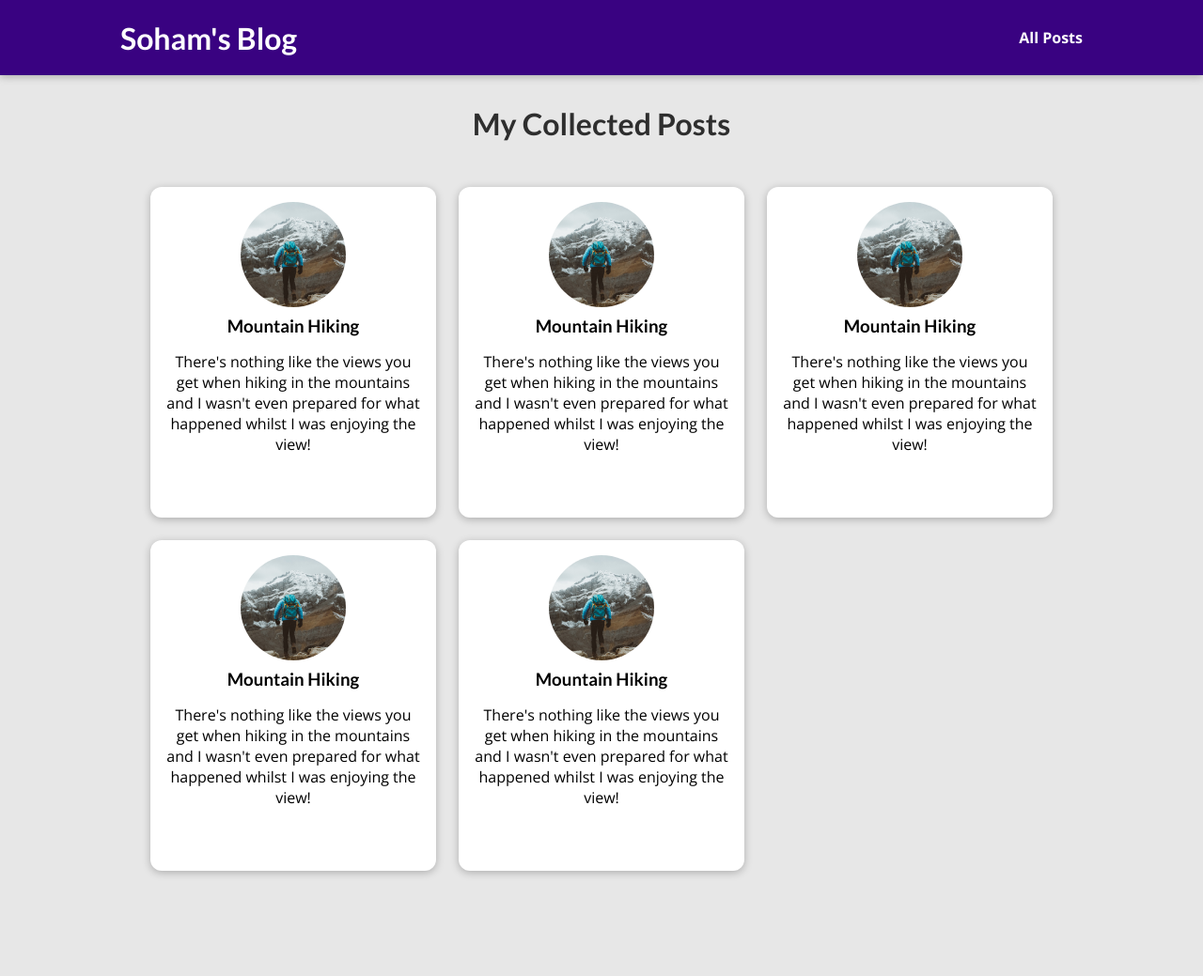
After one commit to DebanganMandal/Django-Blog-Post-Website, a Django app: template blog/templates/blog/all-posts.html in a window 1280 px wide. The commit adds this page. Shown: the whole page at 94% size. Run offline with Django 4.2, Linux system fonts and the light colour scheme; the template is opened without the code that fills it, so the values that code supplies are empty.

Commit message:
second commit

```diff
--- /dev/null
+++ b/blog/static/blog/all-posts.css
@@ -0,0 +1,43 @@
+body {
+    background-color: #e7e7e7;
+  }
+
+  #main-navigation {
+    background-color: #390281;
+    box-shadow: 0 2px 8px rgba(0, 0, 0, 0.25);
+  }
+
+  #all-posts {
+    margin: 7rem auto;
+    width: 90%;
+    max-width: 60rem;
+  }
+
+  #all-posts h2 {
+    text-align: center;
+    font-size: 2rem;
+    color: #2e2e2e;
+    margin: 3rem 0;
+  }
+
+  ul {
+    list-style: none;
+    margin: 0;
+    padding: 0;
+    display: grid;
+    grid-template-columns: repeat(auto-fill, minmax(17rem, 1fr));
+    gap: 1.5rem;
+  }
+
+  .post img {
+    width: 7rem;
+    height: 7rem;
+  }
+
+  .post a {
+    height: 22rem;
+    transform-origin: center;
+    box-shadow: 0 2px 8px rgba(0, 0, 0, 0.25);
+    border-radius: 12px;
+    background-color: white;
+  }
--- /dev/null
+++ b/blog/static/blog/includes/post.css
@@ -0,0 +1,43 @@
+.post {
+    display: flex;
+    flex-direction: column;
+    align-items: center;
+    text-align: center;
+  }
+
+  .post a {
+    text-decoration: none;
+    color: black;
+    transition: all 0.2s ease;
+    padding: 1rem;
+  }
+
+  .post a:hover,
+  .post a:active {
+    transform: scale(1.1);
+    background-color: #390281;
+    color: white;
+  }
+
+  .post img {
+    width: 5rem;
+    height: 5rem;
+    object-fit: cover;
+    border-radius: 50%;
+  }
+
+  .post h3 {
+    margin: 0.25rem 0;
+  }
+
+  .post time {
+    color: #666666;
+    margin: 0.25rem;
+    font-style: italic;
+    font-size: 0.85rem;
+  }
+
+  .post:hover time,
+  .post:active time {
+    color: white;
+  }
--- a/blog/static/blog/index.css
+++ b/blog/static/blog/index.css
@@ -31,7 +31,6 @@
 #welcome p {
   color: white;
   font-size: 1.5rem;
-  margin-top: 10rem;
 }
 
 #latest-posts {
@@ -41,6 +40,9 @@
   width: 60rem;
   margin: -6rem auto 2rem auto;
   box-shadow: 1px 1px 12px rgba(0, 0, 0, 0.4);
+  display: flex;
+  align-items: center;
+  justify-items: center;
 }
 
 #latest-posts h2 {
--- /dev/null
+++ b/blog/templates/blog/all-posts.html
@@ -0,0 +1,25 @@
+{% extends "base.html" %}
+{% load static %}
+
+{% block title %}
+    All My Posts
+{% endblock %}
+
+{% block css_files %}
+    <link rel="stylesheet" href="{% static "blog/includes/post.css" %}">
+    <link rel="stylesheet" href="{% static "blog/all-posts.css" %}">
+{% endblock %}
+
+{% block content %}
+    <section id="all-posts">
+        <h2>My Collected Posts</h2>
+
+        <ul>
+            {% include 'blog/includes/post.html' %}
+            {% include 'blog/includes/post.html' %}
+            {% include 'blog/includes/post.html' %}
+            {% include 'blog/includes/post.html' %}
+            {% include 'blog/includes/post.html' %}
+        </ul>
+    </section>
+{% endblock %}
--- /dev/null
+++ b/blog/templates/blog/includes/post.html
@@ -0,0 +1,13 @@
+{% load static %}
+
+<li>
+    <article class="post">
+        <a href="">
+            <img src="{% static "blog/images/img-hiking.jpg" %}" alt="Mountain Hiking">
+            <div class="post__content">
+                <h3>Mountain Hiking</h3>
+                <p>There's nothing like the views you get when hiking in the mountains and I wasn't even prepared for what happened whilst I was enjoying the view!</p>
+            </div>
+        </a>
+    </article>
+</li>
--- a/blog/views.py
+++ b/blog/views.py
@@ -6,7 +6,7 @@ def starting_page(request):
     return render(request, 'blog/index.html', {})
 
 def posts(request):
-    return render(request, '', {})
+    return render(request, 'blog/all-posts.html', {})
 
 def post_detail(request):
     return render(request, '', {})
--- a/templates/base.html
+++ b/templates/base.html
@@ -2,17 +2,22 @@
 
 <!DOCTYPE html>
 <html lang="en">
-<head>
-    <meta charset="UTF-8">
-    <meta http-equiv="X-UA-Compatible" content="IE=edge">
-    <meta name="viewport" content="width=device-width, initial-scale=1.0">
+  <head>
+    <meta charset="UTF-8" />
+    <meta http-equiv="X-UA-Compatible" content="IE=edge" />
+    <meta name="viewport" content="width=device-width, initial-scale=1.0" />
     <title>{% block title %}{% endblock %}</title>
-    <link rel="stylesheet" href="{% static "app.css" %}">
-    {% block css_files %}
+    <link rel="stylesheet" href="{% static "app.css" %}"> {% block css_files %}
     {% endblock %}
-</head>
-<body>
-    {% block content %}
-    {% endblock %}
-</body>
+  </head>
+  <body>
+    <header id="main-navigation">
+      <h1><a href="">Soham's Blog</a></h1>
+      <nav>
+        <a href="">All Posts</a>
+      </nav>
+    </header>
+
+    {% block content %} {% endblock %}
+  </body>
 </html>
```
Also changed, not shown: blog/templates/blog/index.html (+3 -19 lines), blog/static/blog/images/img-hiking.jpg (added), blog/static/blog/images/img_me.jpg (added).
